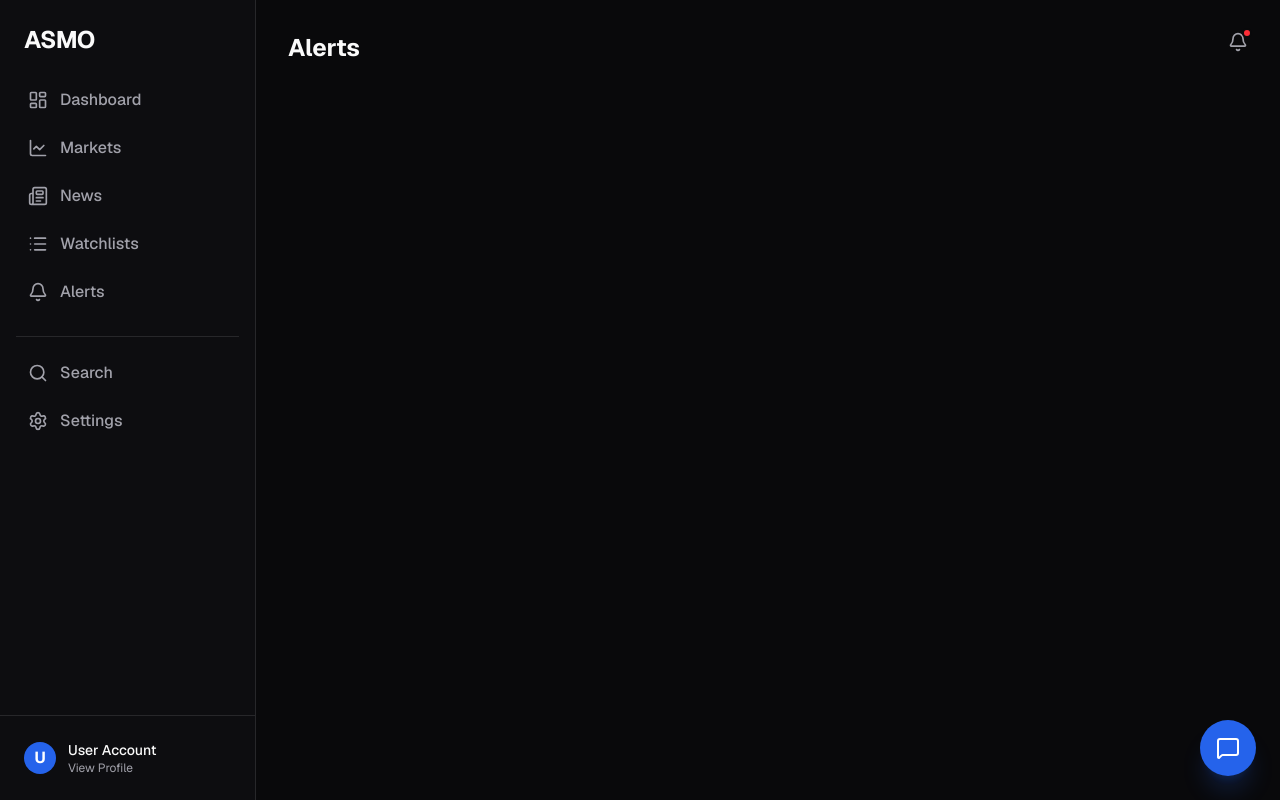
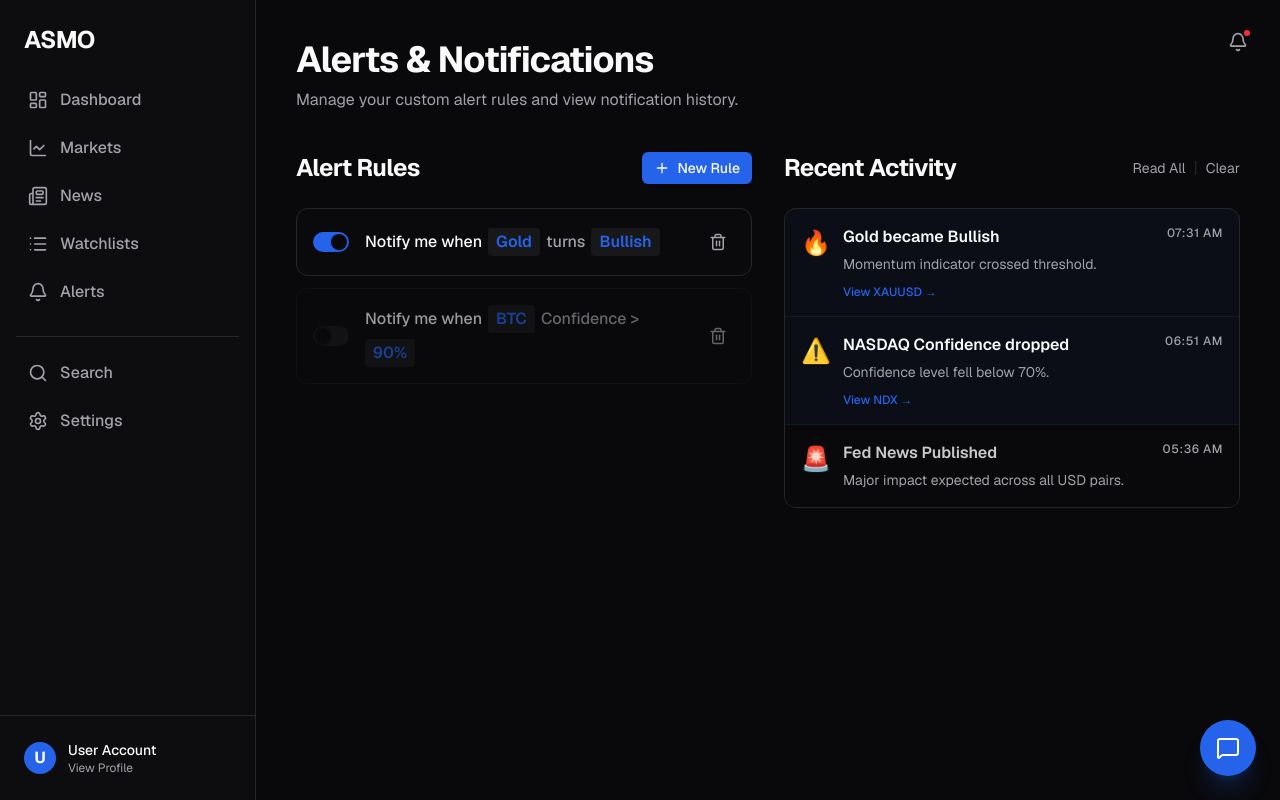
Before and after one commit to VelovsHQ/ASMO, a Next.js app in the folder frontend/: page /alerts in a window 1280 px wide. Built offline with nearby package versions, Linux system fonts and the light colour scheme.

Commit message:
feat(alerts): build full history and rule builder page

```diff
--- a/frontend/src/app/alerts/page.tsx
+++ b/frontend/src/app/alerts/page.tsx
@@ -1,7 +1,184 @@
+"use client";
+
+import { useState } from "react";
+import { useAlerts, Severity } from "@/hooks/useAlerts";
+import { Trash2, Plus, BellRing } from "lucide-react";
+import Link from "next/link";
+
+const ASSETS = ["Gold", "BTC", "Oil", "NASDAQ", "Apple", "USD", "Fed News"];
+const CONDITIONS = ["turns", "Confidence >", "changes >", "is Released"];
+
+const severityIcons: Record<Severity, string> = {
+  urgent: "🚨",
+  hot: "🔥",
+  watch: "⚠️",
+  info: "ℹ️"
+};
+
 export default function AlertsPage() {
+  const { notifications, rules, isLoaded, addRule, toggleRule, deleteRule, markAllAsRead, clearAllNotifications } = useAlerts();
+
+  const [newAsset, setNewAsset] = useState(ASSETS[0]);
+  const [newCondition, setNewCondition] = useState(CONDITIONS[0]);
+  const [newValue, setNewValue] = useState("");
+  const [showBuilder, setShowBuilder] = useState(false);
+
+  if (!isLoaded) return null;
+
+  const handleCreateRule = () => {
+    addRule({
+      asset: newAsset,
+      condition: newCondition,
+      value: newValue.trim() || undefined
+    });
+    setNewValue("");
+    setShowBuilder(false);
+  };
+
   return (
-    <div className="p-8">
-      <h1 className="text-2xl font-bold">Alerts</h1>
+    <div className="p-6 md:p-10 flex flex-col gap-10 max-w-7xl mx-auto w-full pb-32">
+      <section className="flex flex-col gap-2">
+        <h1 className="text-3xl md:text-4xl font-bold tracking-tight text-foreground">
+          Alerts & Notifications
+        </h1>
+        <p className="text-muted-foreground">
+          Manage your custom alert rules and view notification history.
+        </p>
+      </section>
+
+      <div className="grid grid-cols-1 lg:grid-cols-2 gap-12 lg:gap-8 items-start">
+        {/* Left Column: Alert Rules */}
+        <section className="flex flex-col gap-6">
+          <div className="flex items-center justify-between">
+            <h2 className="text-2xl font-bold tracking-tight">Alert Rules</h2>
+            {!showBuilder && (
+              <button
+                onClick={() => setShowBuilder(true)}
+                className="flex items-center gap-2 bg-accent text-accent-foreground px-3 py-1.5 rounded-md text-sm font-medium hover:bg-accent/90 transition-colors shadow-sm"
+              >
+                <Plus size={16} /> New Rule
+              </button>
+            )}
+          </div>
+
+          {showBuilder && (
+            <div className="bg-muted/10 border border-border p-5 rounded-xl flex flex-col gap-4 animate-in slide-in-from-top-2">
+              <h3 className="font-semibold text-sm uppercase tracking-wider text-muted-foreground">Create Rule</h3>
+              <div className="flex flex-col sm:flex-row gap-3">
+                <select
+                  value={newAsset}
+                  onChange={e => setNewAsset(e.target.value)}
+                  className="bg-background border border-border rounded-md px-3 py-2 text-sm focus:outline-none focus:border-accent"
+                >
+                  {ASSETS.map(a => <option key={a} value={a}>{a}</option>)}
+                </select>
+                <select
+                  value={newCondition}
+                  onChange={e => setNewCondition(e.target.value)}
+                  className="bg-background border border-border rounded-md px-3 py-2 text-sm focus:outline-none focus:border-accent"
+                >
+                  {CONDITIONS.map(c => <option key={c} value={c}>{c}</option>)}
+                </select>
+                <input
+                  type="text"
+                  value={newValue}
+                  onChange={e => setNewValue(e.target.value)}
+                  placeholder="Value (e.g. Bullish, 90%)"
+                  className="bg-background border border-border rounded-md px-3 py-2 text-sm focus:outline-none focus:border-accent flex-1 min-w-[120px]"
+                  onKeyDown={(e) => e.key === "Enter" && handleCreateRule()}
+                />
+              </div>
+              <div className="flex justify-end gap-2 mt-2">
+                <button onClick={() => setShowBuilder(false)} className="px-4 py-2 text-sm font-medium text-muted-foreground hover:bg-muted rounded-md transition-colors">
+                  Cancel
+                </button>
+                <button onClick={handleCreateRule} className="px-4 py-2 text-sm font-medium bg-accent text-accent-foreground rounded-md hover:bg-accent/90 transition-colors">
+                  Save Rule
+                </button>
+              </div>
+            </div>
+          )}
+
+          <div className="flex flex-col gap-3">
+            {rules.length === 0 ? (
+              <div className="p-8 text-center border border-dashed border-border rounded-xl bg-muted/10">
+                <p className="text-muted-foreground">No alert rules configured.</p>
+                <p className="text-sm text-muted-foreground mt-1">Create one to get notified when markets move.</p>
+              </div>
+            ) : (
+              rules.map(rule => (
+                <div key={rule.id} className={`flex items-center justify-between p-4 rounded-xl border transition-colors ${rule.enabled ? "bg-muted/10 border-border" : "bg-transparent border-border/50 opacity-60"}`}>
+                  <div className="flex items-center gap-4">
+                    <button
+                      onClick={() => toggleRule(rule.id)}
+                      className={`relative inline-flex h-5 w-9 shrink-0 cursor-pointer items-center justify-center rounded-full focus:outline-none transition-colors ${rule.enabled ? "bg-accent" : "bg-muted"}`}
+                    >
+                      <span className={`inline-block h-4 w-4 transform rounded-full bg-background shadow transition-transform ${rule.enabled ? "translate-x-2" : "-translate-x-2"}`} />
+                    </button>
+                    <div className="flex flex-wrap items-center gap-1.5 text-sm md:text-base font-medium text-foreground">
+                      <span>Notify me when</span>
+                      <span className="px-2 py-0.5 bg-muted rounded font-semibold text-accent">{rule.asset}</span>
+                      <span className="text-muted-foreground">{rule.condition}</span>
+                      {rule.value && <span className="px-2 py-0.5 bg-muted rounded font-semibold text-accent">{rule.value}</span>}
+                    </div>
+                  </div>
+                  <button
+                    onClick={() => deleteRule(rule.id)}
+                    className="p-2 text-muted-foreground hover:text-red-500 rounded-md hover:bg-red-500/10 transition-colors ml-4 shrink-0"
+                  >
+                    <Trash2 size={18} />
+                  </button>
+                </div>
+              ))
+            )}
+          </div>
+        </section>
+
+        {/* Right Column: Notification History */}
+        <section className="flex flex-col gap-6">
+          <div className="flex items-center justify-between">
+            <h2 className="text-2xl font-bold tracking-tight">Recent Activity</h2>
+            <div className="flex gap-2">
+              <button onClick={markAllAsRead} className="text-sm text-muted-foreground hover:text-foreground transition-colors" title="Mark all read">
+                Read All
+              </button>
+              <span className="text-border">|</span>
+              <button onClick={clearAllNotifications} className="text-sm text-muted-foreground hover:text-red-500 transition-colors" title="Clear all">
+                Clear
+              </button>
+            </div>
+          </div>
+
+          <div className="flex flex-col border border-border rounded-xl overflow-hidden">
+            {notifications.length === 0 ? (
+              <div className="p-8 text-center bg-muted/10">
+                <BellRing size={24} className="mx-auto mb-3 text-muted-foreground/50" />
+                <p className="text-muted-foreground">Your history is clear.</p>
+              </div>
+            ) : (
+              notifications.map((notif, idx) => (
+                <div key={notif.id} className={`p-4 flex gap-3 ${!notif.read ? "bg-accent/5" : "bg-background"} ${idx !== notifications.length - 1 ? "border-b border-border/50" : ""}`}>
+                  <span className="text-2xl shrink-0 mt-0.5" aria-hidden="true">{severityIcons[notif.severity]}</span>
+                  <div className="flex flex-col gap-1 w-full">
+                    <div className="flex justify-between items-start gap-2">
+                      <span className={`font-semibold ${!notif.read ? "text-foreground" : "text-foreground/80"}`}>{notif.title}</span>
+                      <span className="text-xs text-muted-foreground font-medium uppercase tracking-wider shrink-0">
+                        {new Date(notif.timestamp).toLocaleTimeString([], { hour: '2-digit', minute: '2-digit' })}
+                      </span>
+                    </div>
+                    <p className="text-sm text-muted-foreground leading-relaxed">{notif.message}</p>
+                    {notif.symbol && (
+                      <Link href={`/markets/${notif.symbol}`} className="text-xs text-accent hover:underline mt-1 self-start font-medium">
+                        View {notif.symbol.toUpperCase()} &rarr;
+                      </Link>
+                    )}
+                  </div>
+                </div>
+              ))
+            )}
+          </div>
+        </section>
+      </div>
     </div>
   );
 }
```
